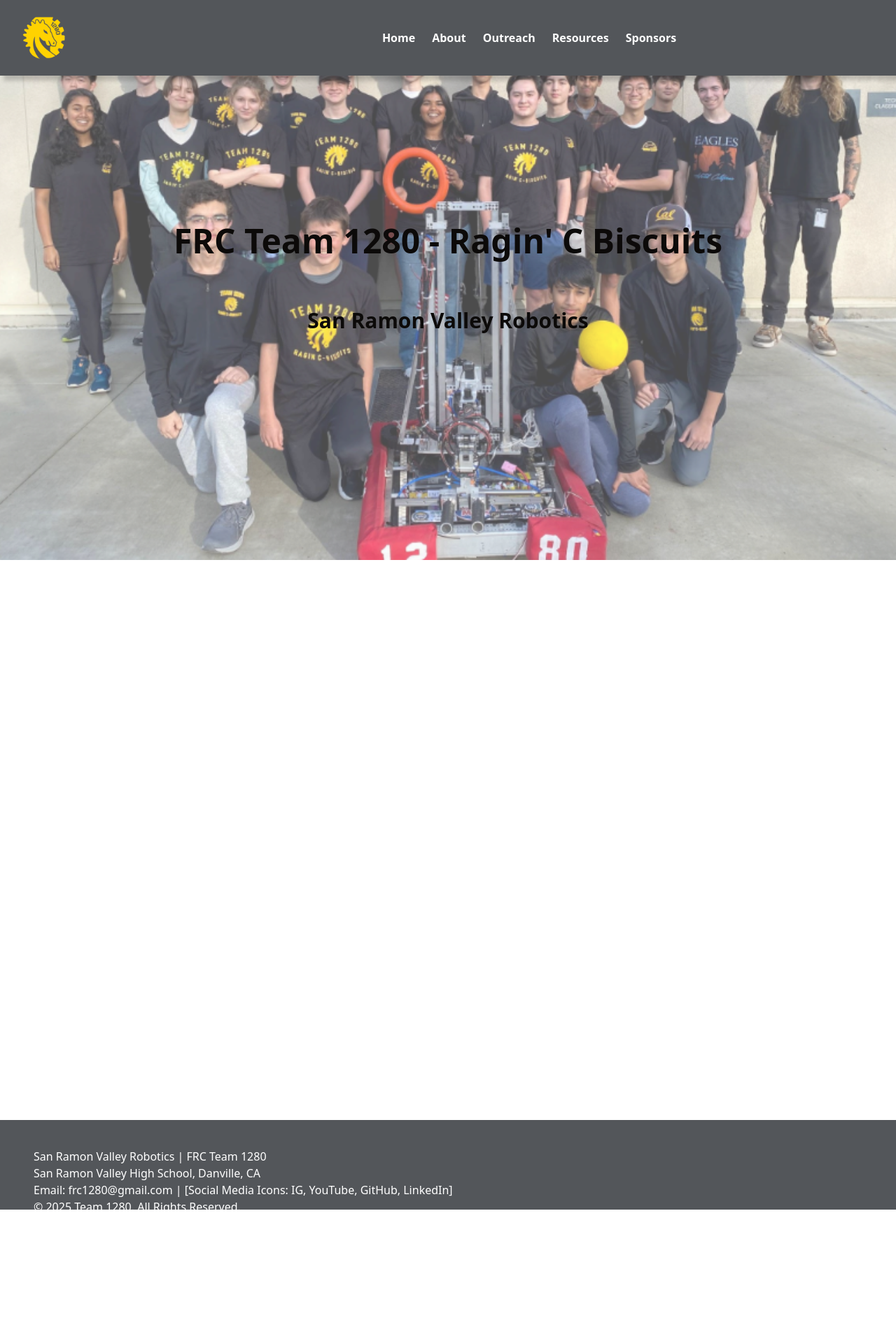
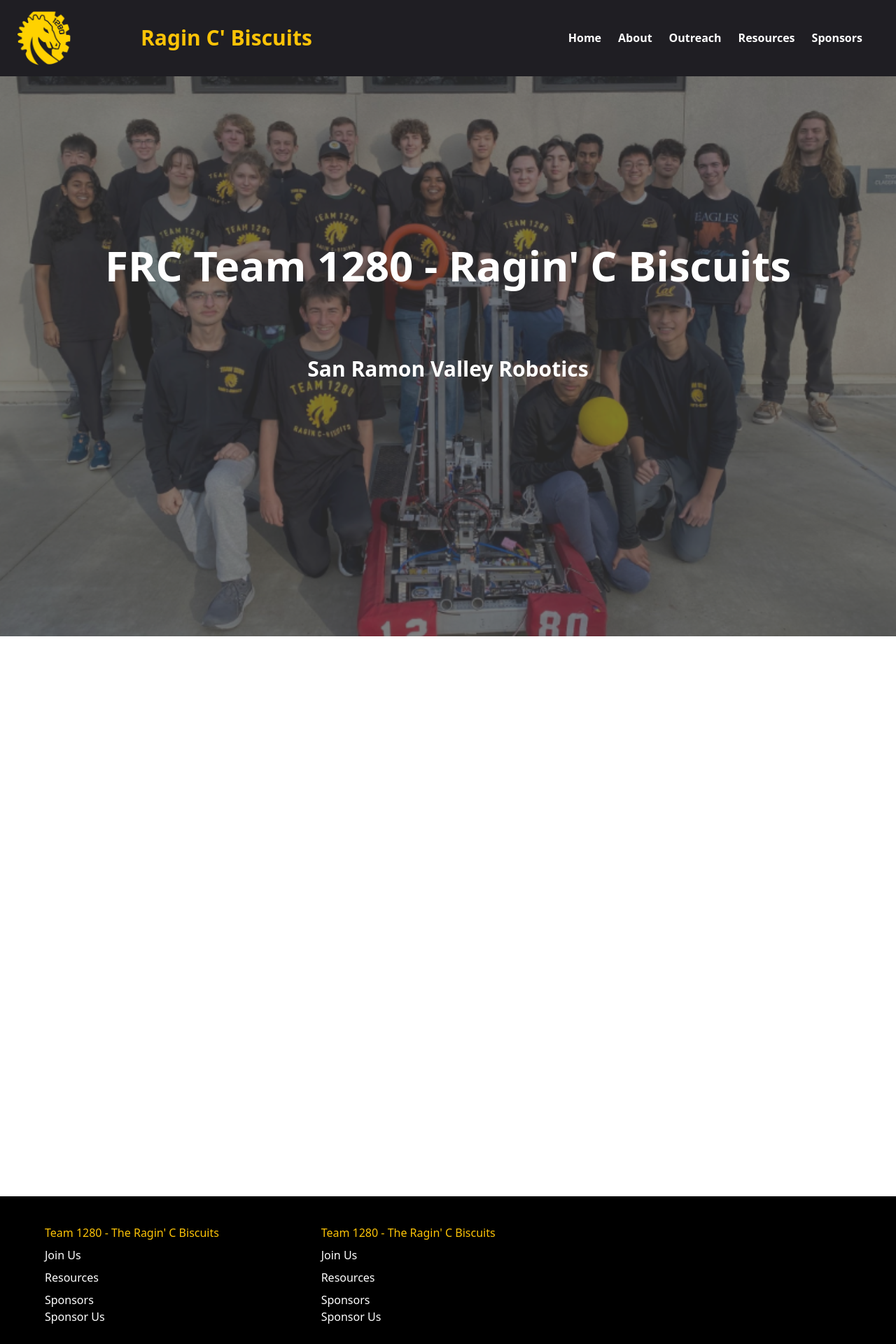
Before and after one commit to Team-1280/1280-website, a React (Vite) app in the folder app/: page / in a window 1280 px wide. Shown: the top 1920 px of the page at 70% size. Before the commit the page ends 1728 px from the top, so only its background shows below. Built offline with nearby package versions, Linux system fonts and the light colour scheme.

Commit message:
update styles for footer and navbar and home and join and outreach

```diff
--- a/app/src/components/Footer.jsx
+++ b/app/src/components/Footer.jsx
@@ -2,16 +2,34 @@
 
 const Footer = () => {
     return (
-        <div className='footer-background'>
-            <div>
-                San Ramon Valley Robotics | FRC Team 1280
-            </div>
-            <div>
-                San Ramon Valley High School, Danville, CA
-            </div>
-                Email: frc1280@gmail.com | [Social Media Icons: IG, YouTube, GitHub, LinkedIn]
-            <div>
-                © 2025 Team 1280. All Rights Reserved.
+        <div className="bg-black text-white py-10 px-4">
+            <div className='max-w-6xl mx-auto grid grid-cols-2 md:grid-cols-3 gap-8'>
+                <div className="flex flex-col space-y-2">
+                    <h2 className='text-[#fcc307]'>Team 1280 - The Ragin' C Biscuits</h2>
+                    <div className='hover:underline'>
+                    Join Us
+                    </div>
+                    <div className='hover:underline'>
+                    Resources
+                    </div>
+                    Sponsors
+                    <div className='hover:underline'>
+                    Sponsor Us
+                    </div>
+                </div>
+                <div className="flex flex-col space-y-2">
+                    <h2 className='text-[#fcc307]'>Team 1280 - The Ragin' C Biscuits</h2>
+                    <div className='hover:underline'>
+                    Join Us
+                    </div>
+                    <div className='hover:underline'>
+                    Resources
+                    </div>
+                    Sponsors
+                    <div className='hover:underline'>
+                    Sponsor Us
+                    </div>
+                </div>
             </div>
         </div>
     )
--- a/app/src/components/Navbar.css
+++ b/app/src/components/Navbar.css
@@ -1,6 +1,6 @@
 .navbar {
     padding: 1.5rem 2rem;
-    background-color: #53565a;
+    background-color: #1f1e23;
     position: fixed;
     top: 0;
     width: 100%;
@@ -28,6 +28,7 @@
 }
 a:hover {
     text-decoration: underline;
+    color: #fcc307
 }
 .navbar img {
     max-width: 5%;
--- a/app/src/components/Navbar.jsx
+++ b/app/src/components/Navbar.jsx
@@ -3,9 +3,12 @@
 
 const Navbar = () => {
     return (
-        <nav className="navbar">
-            <img src='./logo.png' className='logo'/>
-            <ul className='links'>
+        <nav className="bg-[#1f1e23] text-white flex items-center px-6 py-4 justify-between">
+            <div className="flex items-center w-1/8">
+                <img src='./logo.png' className="w-1/2 h-auto"/>
+                <span className="text-[#fcc307] pl-[100px] font-bold text-3xl text-center whitespace-nowrap">Ragin C' Biscuits</span>
+            </div>
+            <ul className='text-white font-bold'>
                 <Link to='/' className='nav-item'>Home</Link>
                 <div className="dropdown">
                     <Link to='/About' className='drop-link'>About</Link>
--- a/app/src/pages/Home.jsx
+++ b/app/src/pages/Home.jsx
@@ -5,9 +5,10 @@
     <>
         <section className="relative min-h-screen w-screen">
             <div className="absolute inset-0 bg-[url('/team.png')] bg-cover bg-center opacity-70 z-0"></div>
-            <div className="relative z-10 text-white flex items-center justify-center min-h-screen">
-                <h1 className="absolute top-[40%] text-5xl font-bold text-stone-950">FRC Team 1280 - Ragin' C Biscuits</h1>
-                <p className="absolute top-[55%] text-3xl text-stone-950 font-bold">San Ramon Valley Robotics</p>
+            <div className="absolute inset-0 bg-black opacity-50"></div>
+            <div className="relative z-10 text-white flex items-center min-w-full justify-center min-h-screen">
+                <h1 className="absolute top-[30%] left-1/2 min-w-full text-6xl font-bold text-white transform -translate-x-1/2 text-center">FRC Team 1280 - Ragin' C Biscuits</h1>
+                <p className="absolute top-[50%] left-1/2 text-3xl text-white font-bold transform -translate-x-1/2 text-center">San Ramon Valley Robotics</p>
             </div>
         </section>
         <section>
--- a/app/src/pages/Join.jsx
+++ b/app/src/pages/Join.jsx
@@ -3,98 +3,11 @@
 const Join = () => (
     <>
         <section>
-            <div className='top-background'>
-                <div className='top-opacity'>
-                    <div className='top-heading'>
-                        Interested? Join Our Team!
-                    </div>
-                    <div className='top-subheading'>
-                        Team 1280 – the Ragin’ C’ Biscuits – is always looking for passionate students and dedicated mentors who want to learn, build, and make a difference. Whether you're interested in engineering, programming, media, business, or outreach, there's a place for you on our team.
-                    </div>
-                </div>
+            <div className='text-left bg-white relative min-h-screen w-screen'>
+                <div className='px-10 py-10 text-black text-5xl font-bold mx-auto mb-6'>How to Join Team 1280</div>
+                <div className='px-10 text-black text-2xl font-bold mx-auto mb-6'>For Students:</div>
+                <div className='text-left px-10 text-black text-base mx-auto mb-6 max-w-3xl'>Interested in joining Team 1280? We welcome all students entering grades 9–12—no prior experience is required! Our team values curiosity, collaboration, and commitment, and we're excited to help new members grow in both technical and non-technical roles.</div>
             </div>
-        </section>
-        <section>
-            <div className='half-container'>
-                <div className='part image-part'>
-                    <img src='./team.png' alt='Team 1280'/>
-                </div>
-                <div className='part text-part'>
-                    <div className='right-heading'>
-                        Become a Team Member
-                    </div>
-                    <div className='right-text'>
-                        Lorem ipsum dolor sit amet, consectetur adipiscing elit, sed do eiusmod tempor incididunt ut labore et dolore magna aliqua.
-                        Ut enim ad minim veniam, quis nostrud exercitation ullamco laboris nisi ut aliquip ex ea commodo consequat.
-                        Duis aute irure dolor in reprehenderit in voluptate velit esse cillum dolore eu fugiat nulla pariatur.
-                        Excepteur sint occaecat cupidatat non proident, sunt in culpa qui officia deserunt mollit anim id est laborum.
-                    </div>
-                    <button className='join-button'>
-                        Interest Form
-                    </button>
-                </div>
-            </div>
-        </section>
-        <section>
-            <div className='black-background'>
-                <div className='split-mentor-reqs'>
-                    <div className='mid-heading'>
-                        Want to be a Mentor?
-                    </div>
-                    <div className="looking-for-heading">
-                        Who We Are Looking For
-                    </div>
-                    <div className='mid-text'>
-                        <ul>
-                            <li>
-                            Engineers (mechanical, electrical, software)
-                            </li>
-                            <li>
-                            Designers (CAD, prototyping)
-                            </li>
-                            <li>
-                            Programmers (Java, Python, embedded systems)
-                            </li>
-                            <li>
-                            Business professionals (fundraising, finance, organization)
-                            </li>
-                            <li>
-                            Educators or community leaders passionate about STEM
-                            </li>
-                            <li>
-                            Alumni or parents with time and interest
-                            </li>
-                        </ul>
-                    </div>
-                    <div className='mentors-do-heading'>
-                        What Mentors Do
-                    </div>
-                    <div className='mentors-do-bullets'>
-                        <ul>
-                            <li>Provide technical guidance and real-world insight</li>
-                            <li>Help students problem-solve and build critical thinking skills</li>
-                            <li>Support subteams during meetings and competitions</li>
-                            <li>Ensure safety and quality in shop and lab environments</li>
-                            <li>Serve as role models for teamwork, perseverance, and leadership</li>
-                        </ul>
-                    </div>
-                </div>
-                <div className='commitment-mentor-heading'>
-                    Time Commitment
-                </div>
-                <div className='commitment-mentor-text'>
-                    Flexible, based on your availability. Some mentors come weekly, while others assist during build season, events, or competitions.
-                </div>
-                <div className='interested-mentor-heading'>
-                    Interested?
-                </div>
-                <div className='interested-mentor-text'>
-                    Contact us at sanramonvalleyrobotics@gmail.com
-                </div>
-            </div>
-        </section>
-        <section>
-
         </section>
     </>
 )
--- a/app/src/pages/Outreach.jsx
+++ b/app/src/pages/Outreach.jsx
@@ -4,13 +4,14 @@
     return (
     <>
         <section>
-            <div className='outreach-page-top-background'>
-                <div className='outreach-page-heading'>
-                    Outreach
-                </div>
-                <div className='outreach-page-subheading'>
-                    At Team 1280 – the Ragin’ C’ Biscuits – we believe robotics is a platform for education, inspiration, and community impact.
-                    Through our outreach efforts, we work to expand access to STEM and mentor the next generation of innovators.
+            <div className='bg-white relative min-h-screen w-screen px-7 py-5'>
+                <div className='bg-[#52565e] justify-center grid items-center w-300 h-60'>
+                    <div className='text-white text-3xl text-left font-bold px-10'>
+                        Outreach
+                    </div>
+                    <div className='text-white text-base text-left px-10 py-0'>
+                        As a dedicated FIRST Robotics Competition (FRC) team, we strive not only for excellence in competition but also to serve as a conduit for STEM education and the FIRST mission within our community. Over the years, we've actively hosted and participated in numerous local events aimed at inspiring and educating curious minds. Recently, our efforts have expanded to include the establishment of additional FIRST teams within our school district. As we continue to evolve and excel in FRC, we remain committed to fostering similar growth and enthusiasm for STEM in our community.
+                    </div>
                 </div>
             </div>
         </section>
```
